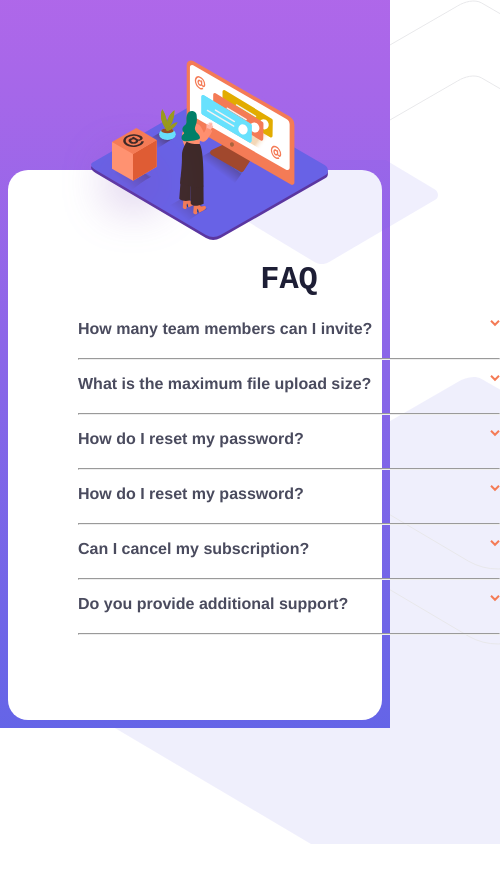
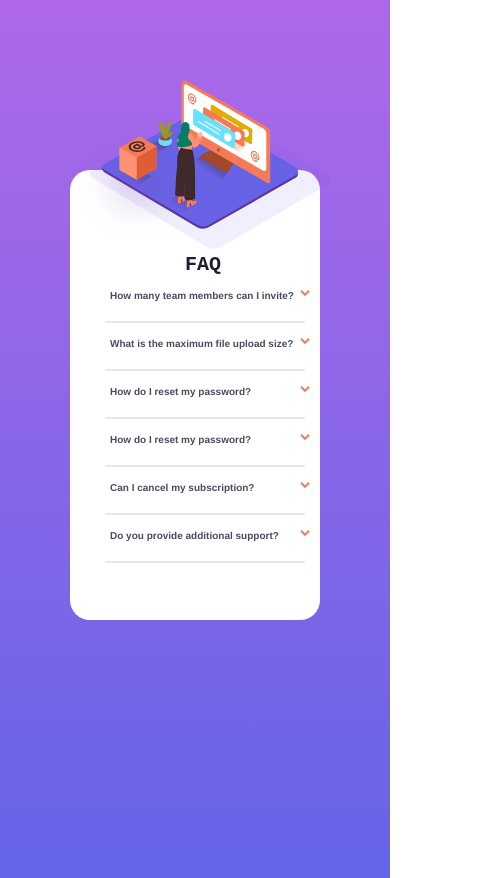
Before and after one commit to Bhanu-183/FAQ-Accordion-Card, a plain HTML site: page index.html in a window 390 px wide. Shown: the whole page, 500 px wide, since content can reach past the window. Before the commit the page ends 844 px from the top, so only its background shows below. Drawn offline with Linux system fonts and the light colour scheme.

Commit message:
Update styles.css

```diff
--- a/styles.css
+++ b/styles.css
@@ -1,8 +1,7 @@
 body
 {
-    background-image: linear-gradient(to bottom,hsl(273, 75%, 66%),hsl(240, 73%, 65%)),url(./images/bg-pattern-desktop.svg);
-    background-repeat: no-repeat;
-    height: 550px;
+    background-image: linear-gradient(to bottom,hsl(273, 75%, 66%),hsl(240, 73%, 65%));
+    height: 570px;
 }
 
 .container
@@ -118,19 +117,24 @@ hr
     margin-bottom: 15px;
     width: 420px;
     background-color: hsl(240, 5%, 91%);
+    border-width: 0;
+    height: 2px;
 }
 
-@media only screen and (max-width:700px)
+@media only screen and (min-width:300px) and (max-width:480px)
 {
    ::-webkit-scrollbar {
     display: none;
-}
-
+    }
+    body
+    {
+        height: 700px;
+    }
     .container
     {
         flex-direction: column;
-        width: 100%;
-        height: 550px;
+        width: 250px;
+        height: 450px;
         overflow:visible;
     }
 
@@ -142,10 +146,11 @@ hr
     .img-mobile
     {
         position: relative;
-        margin-top: -110px;
-        margin-left:auto;
+        margin-top: -90px;
+        margin-left:8px;
         margin-right: auto;
         display: block;
+        width: 220px;
     }
     .background
     {
@@ -155,16 +160,30 @@ hr
     {
         display: block;
         position: absolute;
-        margin-left: 190px;
-        margin-top: -10px;
+        margin-left: 20px;
+        margin-top: -25px;
     }
     .content
     {
-        margin-left: 70px;
+        margin-left: 40px;
         margin-top: 70px;
+        font-size: 10px;
     }
     .heading
     {
-        text-align: center;
+        margin-left: 75px;
+    }
+    hr
+    {
+        width: 200px;
+        margin-left: -5px;
+    }
+    .arrow
+    {
+        margin-left:-100px;
+        float: right;
+    }
+    .ans{
+        width: 200px;
     }
 }
```
